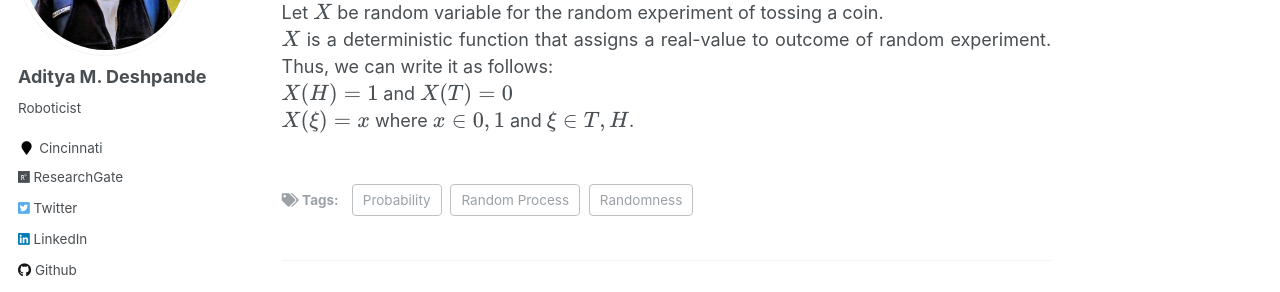
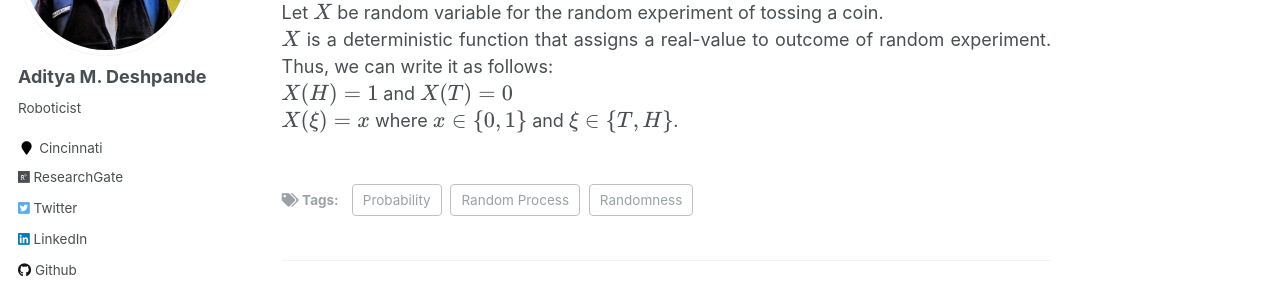
Before and after one commit to adipandas/adipandas.github.io, a Jekyll site: the page built from _posts/2019-09-01-random-process.md, in a window 1280 px wide and 900 px high, scrolled down 846 px. Shown: the part 155-447 px from the top of the window. Built offline with Jekyll 4.4.1, drawn with Linux system fonts in a browser that asks for light colours; some web fonts are replaced; formulas are drawn with MathJax 3; comment, search, counter and statistics services are not loaded.

```diff
--- a/_posts/2019-09-01-random-process.md
+++ b/_posts/2019-09-01-random-process.md
@@ -32,4 +32,4 @@ Let $$X$$ be random variable for the random experiment of tossing a coin.
 $$X$$ is a deterministic function that assigns a real-value to outcome of random experiment.
 Thus, we can write it as follows:
 $$X(H) = 1$$ and $$X(T)=0$$
-$$X(\xi)=x$$ where $$x\in{0, 1}$$ and $$\xi\in{T, H}$$.
+$$X(\xi)=x$$ where $$x\in\{0, 1\}$$ and $$\xi\in\{T, H\}$$.
```
